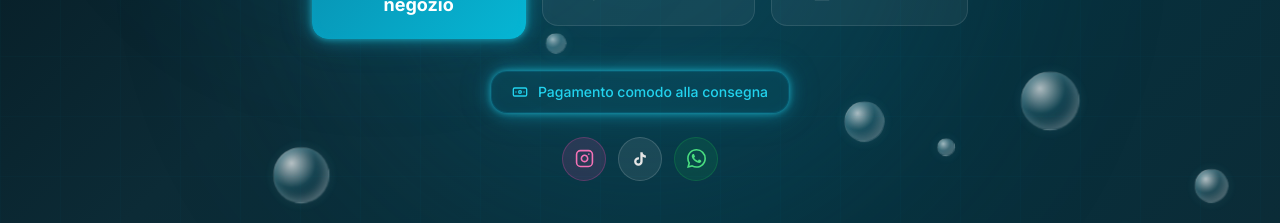
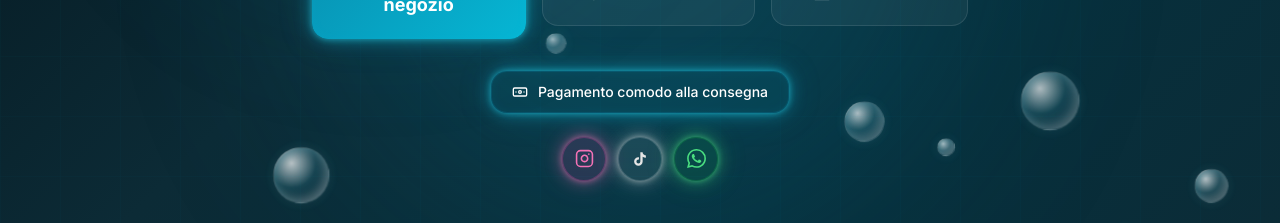
Before and after one commit to aureliomary2402-coder/mgshop-casa, a Next.js app: page / in a window 1280 px wide. Shown: the part 484-707 px from the top of the page. Built offline with nearby package versions, Linux system fonts and the light colour scheme; no server answers.

Commit message:
Testo bianco nei riquadri, neon anche sulle icone social

```diff
--- a/app/globals.css
+++ b/app/globals.css
@@ -255,6 +255,27 @@
   animation-duration: 1.1s;
 }
 
+@keyframes neon-pulse-pink {
+  0%, 100% { box-shadow: 0 0 6px rgba(244,114,182,0.55), 0 0 16px rgba(244,114,182,0.35), 0 0 30px rgba(244,114,182,0.2); }
+  50% { box-shadow: 0 0 10px rgba(244,114,182,0.9), 0 0 24px rgba(244,114,182,0.6), 0 0 42px rgba(244,114,182,0.35); }
+}
+.neon-glow-pink { animation: neon-pulse-pink 2.6s ease-in-out infinite; }
+.neon-glow-pink:hover { animation-duration: 1.1s; }
+
+@keyframes neon-pulse-white {
+  0%, 100% { box-shadow: 0 0 6px rgba(229,229,229,0.5), 0 0 16px rgba(229,229,229,0.3), 0 0 30px rgba(229,229,229,0.15); }
+  50% { box-shadow: 0 0 10px rgba(255,255,255,0.85), 0 0 24px rgba(229,229,229,0.55), 0 0 42px rgba(229,229,229,0.3); }
+}
+.neon-glow-white { animation: neon-pulse-white 2.6s ease-in-out infinite; }
+.neon-glow-white:hover { animation-duration: 1.1s; }
+
+@keyframes neon-pulse-green {
+  0%, 100% { box-shadow: 0 0 6px rgba(74,222,128,0.55), 0 0 16px rgba(74,222,128,0.35), 0 0 30px rgba(74,222,128,0.2); }
+  50% { box-shadow: 0 0 10px rgba(74,222,128,0.9), 0 0 24px rgba(74,222,128,0.6), 0 0 42px rgba(74,222,128,0.35); }
+}
+.neon-glow-green { animation: neon-pulse-green 2.6s ease-in-out infinite; }
+.neon-glow-green:hover { animation-duration: 1.1s; }
+
 /* ===== SHIMMER TEXT ===== */
 .text-shimmer {
   background: linear-gradient(90deg, #155e75, #0891b2, #06b6d4, #0891b2, #155e75);
--- a/app/page.tsx
+++ b/app/page.tsx
@@ -107,7 +107,7 @@ export default function WelcomePage() {
           {promoActive ? (
             <Link href="/promo"
               className="group w-full sm:w-auto flex items-center justify-center gap-3 font-bold text-lg px-10 py-5 rounded-2xl transition-all hover:scale-105 active:scale-95 btn-press neon-glow"
-              style={{ background: 'rgba(8,145,178,0.1)', border: '1px solid rgba(8,145,178,0.3)', color: '#06b6d4' }}>
+              style={{ background: 'rgba(8,145,178,0.1)', border: '1px solid rgba(8,145,178,0.3)', color: '#ffffff' }}>
               <Sparkles className="w-5 h-5" /> Vedi le promo
               <span className="text-xs bg-cyan-500 text-black px-2 py-0.5 rounded-full font-semibold">OFFERTE</span>
             </Link>
@@ -122,7 +122,7 @@ export default function WelcomePage() {
           {volantinoActive ? (
             <Link href="/volantino"
               className="group w-full sm:w-auto flex items-center justify-center gap-3 font-bold text-lg px-10 py-5 rounded-2xl transition-all hover:scale-105 active:scale-95 btn-press neon-glow"
-              style={{ background: 'rgba(8,145,178,0.1)', border: '1px solid rgba(8,145,178,0.3)', color: '#06b6d4' }}>
+              style={{ background: 'rgba(8,145,178,0.1)', border: '1px solid rgba(8,145,178,0.3)', color: '#ffffff' }}>
               <Newspaper className="w-5 h-5" /> Vedi il volantino
               <span className="text-xs bg-cyan-500 text-black px-2 py-0.5 rounded-full font-semibold">VOLANTINO</span>
             </Link>
@@ -142,17 +142,17 @@ export default function WelcomePage() {
         {/* Icone social */}
         <div className="flex items-center justify-center gap-3 mt-2">
           <a href={SOCIAL_LINKS.instagram} target="_blank" rel="noopener noreferrer" aria-label="Instagram"
-            className="w-11 h-11 rounded-full flex items-center justify-center transition-all hover:scale-110 btn-press"
+            className="w-11 h-11 rounded-full flex items-center justify-center transition-all hover:scale-110 btn-press neon-glow-pink"
             style={{ background: 'rgba(217,70,160,0.15)', border: '1px solid rgba(217,70,160,0.3)', color: '#f472b6' }}>
             <InstagramIcon size={19} />
           </a>
           <a href={SOCIAL_LINKS.tiktok} target="_blank" rel="noopener noreferrer" aria-label="TikTok"
-            className="w-11 h-11 rounded-full flex items-center justify-center transition-all hover:scale-110 btn-press"
+            className="w-11 h-11 rounded-full flex items-center justify-center transition-all hover:scale-110 btn-press neon-glow-white"
             style={{ background: 'rgba(255,255,255,0.08)', border: '1px solid rgba(255,255,255,0.15)', color: '#e5e5e5' }}>
             <TikTokIcon size={18} />
           </a>
           <a href={SOCIAL_LINKS.whatsapp} target="_blank" rel="noopener noreferrer" aria-label="WhatsApp"
-            className="w-11 h-11 rounded-full flex items-center justify-center transition-all hover:scale-110 btn-press"
+            className="w-11 h-11 rounded-full flex items-center justify-center transition-all hover:scale-110 btn-press neon-glow-green"
             style={{ background: 'rgba(22,163,74,0.15)', border: '1px solid rgba(22,163,74,0.3)', color: '#4ade80' }}>
             <WhatsAppIcon size={19} />
           </a>
--- a/components/shop/cod-banner.tsx
+++ b/components/shop/cod-banner.tsx
@@ -6,7 +6,7 @@ export function CodBanner({ variant = 'light' }: { variant?: 'light' | 'dark' })
   if (variant === 'dark') {
     return (
       <div className="inline-flex items-center gap-2.5 px-5 py-2.5 rounded-2xl font-medium text-sm neon-glow"
-        style={{ background: 'rgba(8,145,178,0.1)', border: '1px solid rgba(8,145,178,0.25)', color: '#22d3ee' }}>
+        style={{ background: 'rgba(8,145,178,0.1)', border: '1px solid rgba(8,145,178,0.25)', color: '#ffffff' }}>
         <Banknote className="w-4 h-4" />
         Pagamento comodo alla consegna
       </div>
```
